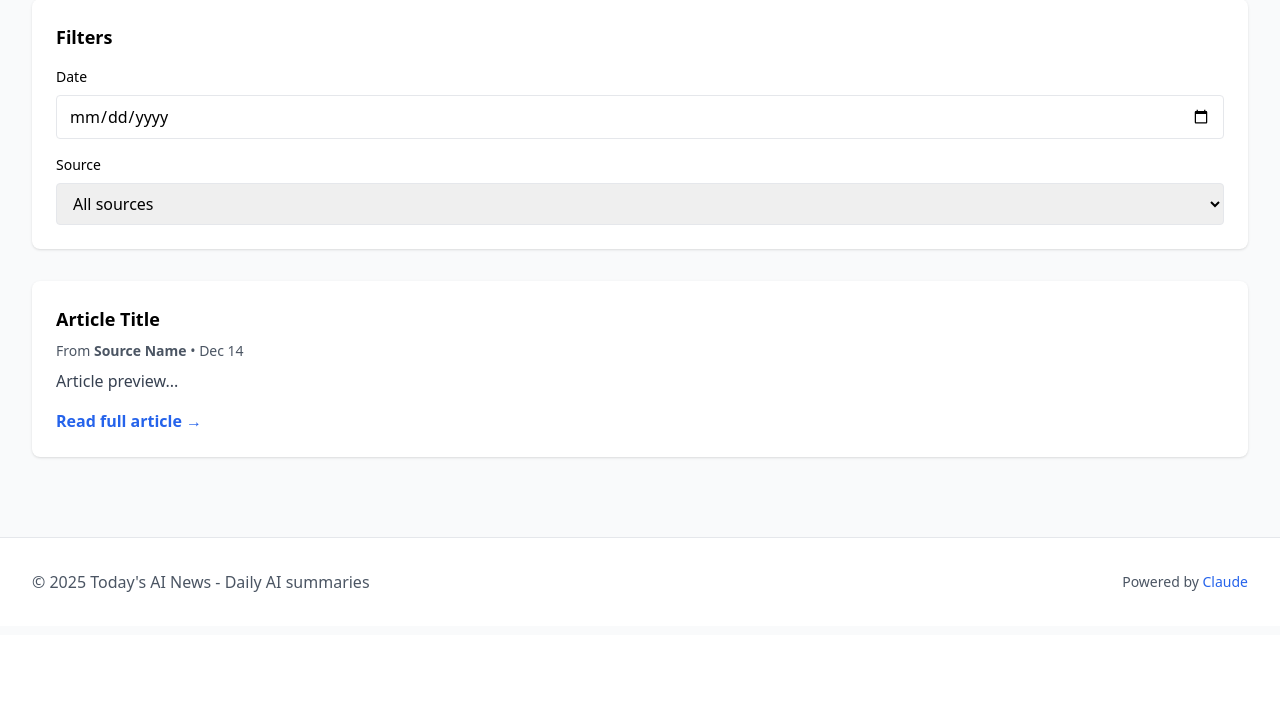
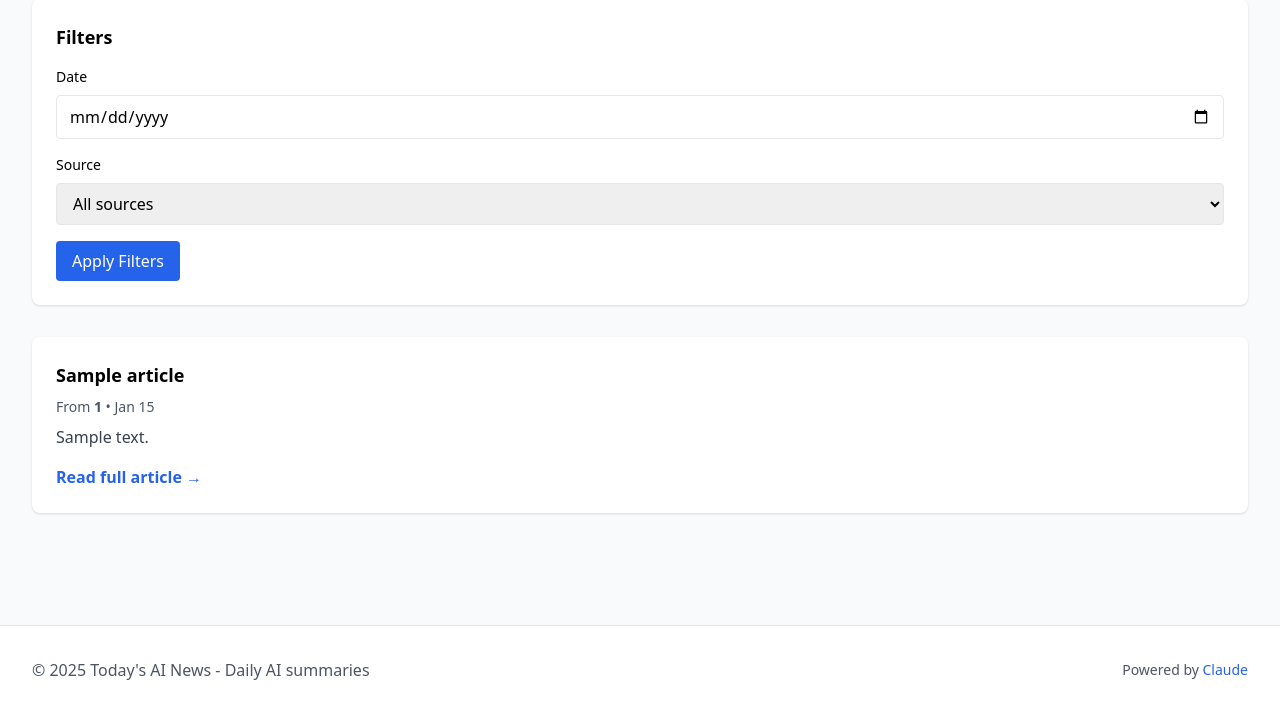
Before and after one commit to hedaayat/AiNews, a Python web app: template src/ainews/web/templates/articles.html in a window 1280 px wide. Shown: the part 165-879 px from the top of the page. Before the commit the page ends 757 px from the top, so only its background shows below. Run offline with Jinja, Linux system fonts and the light colour scheme; the template is opened without the code that fills it: most values are stand-ins (such as "Sample title", 1, 10 or a date in 2020); some libraries are stand-ins or nearby versions.

Commit message:
Update all templates to display real data from database

```diff
--- a/src/ainews/web/templates/articles.html
+++ b/src/ainews/web/templates/articles.html
@@ -7,27 +7,59 @@
 
 <div class="bg-white rounded-lg shadow p-6 mb-8">
     <h2 class="text-lg font-semibold mb-4">Filters</h2>
-    <div class="space-y-4">
+    <form method="get" class="space-y-4">
         <div>
             <label class="block text-sm font-medium mb-2">Date</label>
-            <input type="date" class="border rounded px-3 py-2 w-full">
+            <input type="date" name="date" value="{{ current_date or '' }}" class="border rounded px-3 py-2 w-full">
         </div>
         <div>
             <label class="block text-sm font-medium mb-2">Source</label>
-            <select class="border rounded px-3 py-2 w-full">
-                <option>All sources</option>
+            <select name="source_id" class="border rounded px-3 py-2 w-full">
+                <option value="">All sources</option>
+                {% for source in sources %}
+                <option value="{{ source.id }}" {% if current_source == source.id %}selected{% endif %}>{{ source.name }}</option>
+                {% endfor %}
             </select>
         </div>
-    </div>
+        <button type="submit" class="bg-blue-600 text-white px-4 py-2 rounded hover:bg-blue-700">Apply Filters</button>
+    </form>
 </div>
 
-<div class="space-y-4">
-    <!-- Articles will be populated here -->
+{% if articles %}
+<div class="space-y-4 mb-8">
+    {% for article in articles %}
     <div class="bg-white rounded-lg shadow p-6 hover:shadow-lg transition">
-        <h3 class="text-lg font-semibold mb-2">Article Title</h3>
-        <p class="text-sm text-gray-600 mb-2">From <span class="font-semibold">Source Name</span> • Dec 14</p>
-        <p class="text-gray-700 mb-4">Article preview...</p>
-        <a href="#" class="text-blue-600 hover:underline font-semibold">Read full article →</a>
+        <h3 class="text-lg font-semibold mb-2">{{ article.title }}</h3>
+        <p class="text-sm text-gray-600 mb-2">
+            From <span class="font-semibold">{{ article.source_id }}</span>
+            {% if article.published_at %} • {{ article.published_at.strftime('%b %d') }}{% endif %}
+        </p>
+        <p class="text-gray-700 mb-4">{{ article.content[:300] }}{% if article.content|length > 300 %}...{% endif %}</p>
+        <a href="{{ article.url }}" target="_blank" class="text-blue-600 hover:underline font-semibold">Read full article →</a>
     </div>
+    {% endfor %}
 </div>
+
+<!-- Pagination -->
+{% if total_pages > 1 %}
+<div class="flex justify-center gap-2 mt-8">
+    {% if page > 1 %}
+    <a href="?page=1{% if current_date %}&date={{ current_date }}{% endif %}{% if current_source %}&source_id={{ current_source }}{% endif %}" class="px-3 py-2 border rounded hover:bg-gray-100">First</a>
+    <a href="?page={{ page - 1 }}{% if current_date %}&date={{ current_date }}{% endif %}{% if current_source %}&source_id={{ current_source }}{% endif %}" class="px-3 py-2 border rounded hover:bg-gray-100">← Previous</a>
+    {% endif %}
+
+    <span class="px-3 py-2">Page {{ page }} of {{ total_pages }}</span>
+
+    {% if page < total_pages %}
+    <a href="?page={{ page + 1 }}{% if current_date %}&date={{ current_date }}{% endif %}{% if current_source %}&source_id={{ current_source }}{% endif %}" class="px-3 py-2 border rounded hover:bg-gray-100">Next →</a>
+    <a href="?page={{ total_pages }}{% if current_date %}&date={{ current_date }}{% endif %}{% if current_source %}&source_id={{ current_source }}{% endif %}" class="px-3 py-2 border rounded hover:bg-gray-100">Last</a>
+    {% endif %}
+</div>
+{% endif %}
+
+{% else %}
+<div class="bg-yellow-50 border border-yellow-200 rounded-lg p-6 text-center">
+    <p class="text-gray-700">No articles found. Try different filters.</p>
+</div>
+{% endif %}
 {% endblock %}
```
Also changed, not shown: src/ainews/web/templates/archive.html (+13 -5 lines), src/ainews/web/templates/sources.html (+23 -7 lines), src/ainews/web/templates/summary_detail.html (+35 -3 lines).
